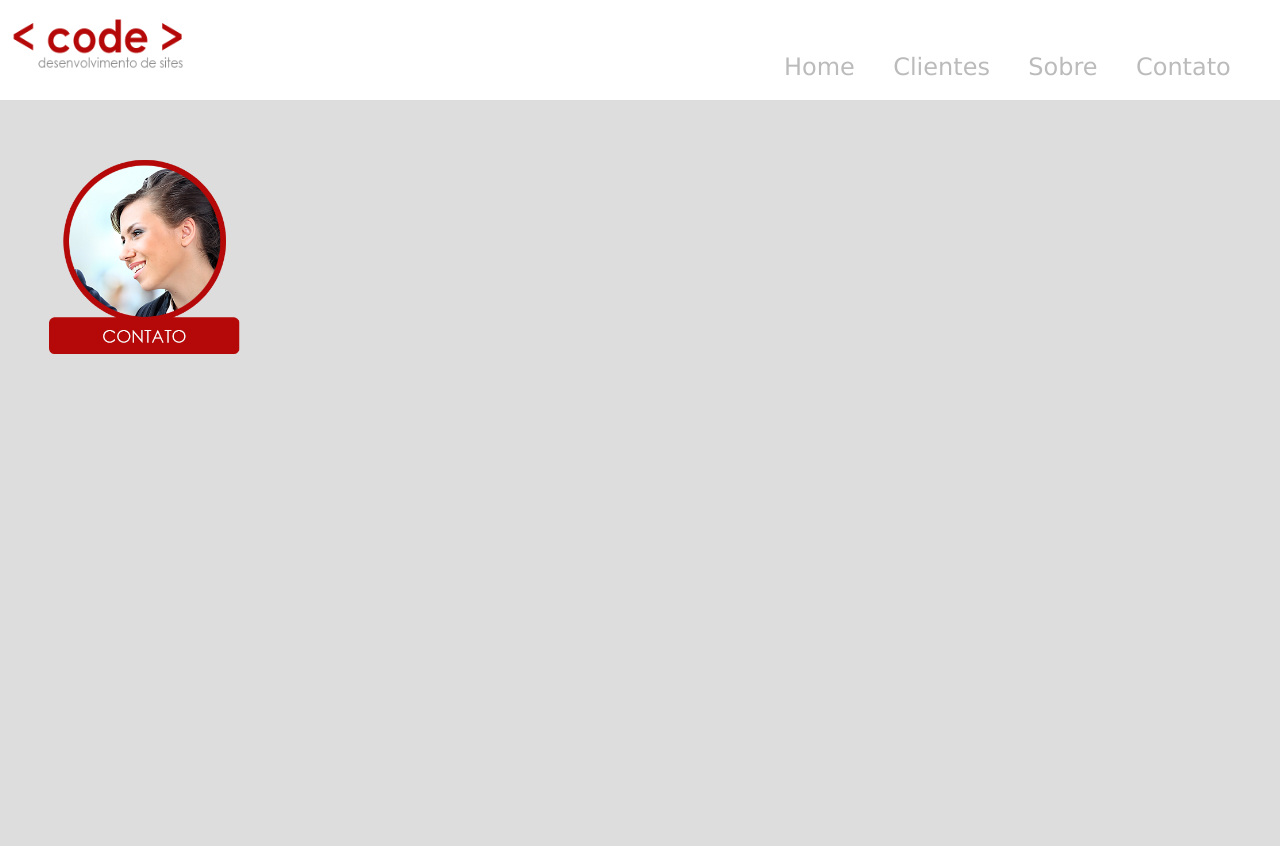
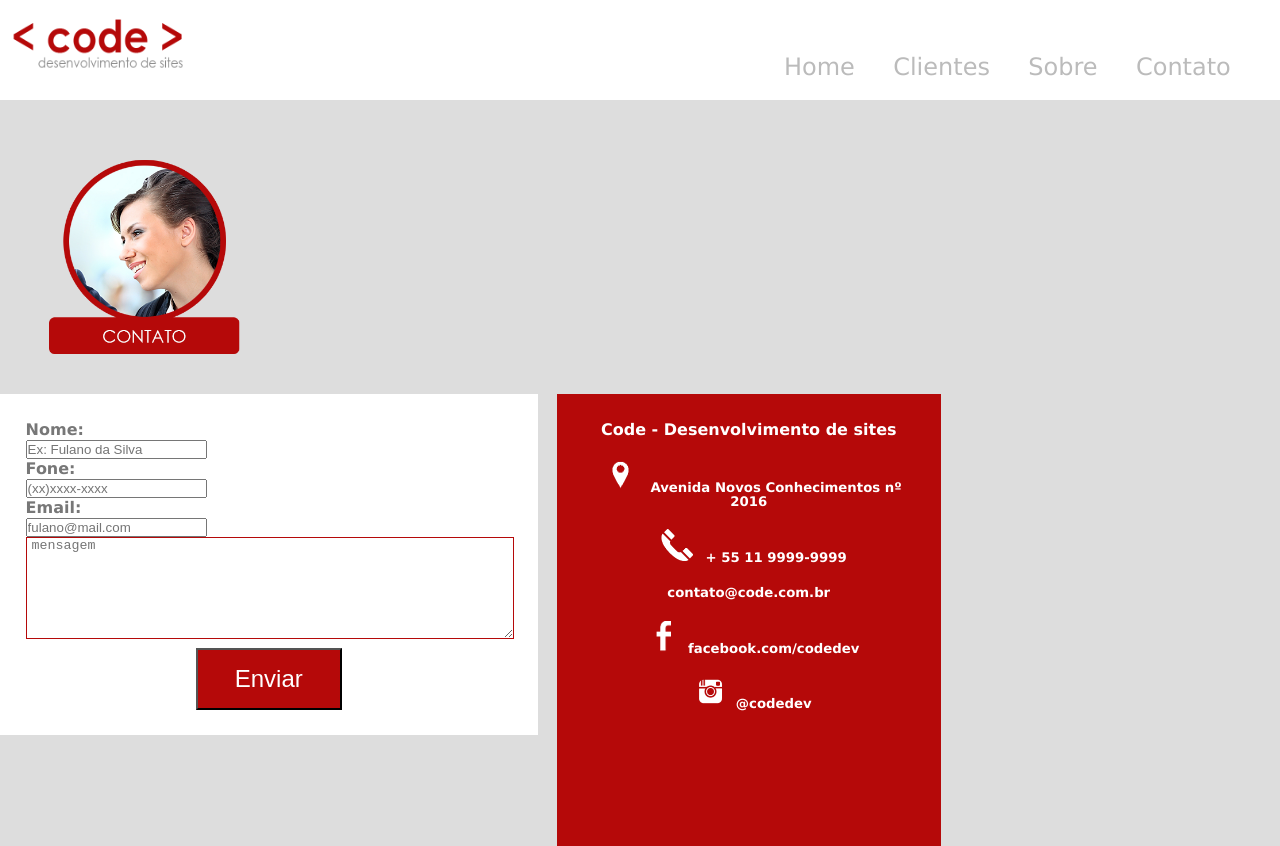
Before and after one commit to Murilo57/HTML-CSS-Bradesco, a plain HTML site: page Site_Final/contato.html in a window 1280 px wide. Before the commit the page ends 800 px from the top, so only its background shows below. Drawn offline with Linux system fonts and the light colour scheme.

Commit message:
Site finalizado

```diff
--- a/Site_Final/contato.html
+++ b/Site_Final/contato.html
@@ -30,4 +30,36 @@
         <div class="img-titulo">
             <img src="img/contato.png" alt="imagem de sobre">
         </div>
+
+        <section id="txt-contato">
+            <form name="meu_form" id="meu_form">
+                <p class="nome">
+                    <label for="nome">Nome:</label> <br>
+                    <input type="text" id="nomeid" placeholder="Ex: Fulano da Silva" required="required" name="nome">
+                </p>
+                <p class="fone">
+                    <label for="fone">Fone:</label> <br>
+                    <input type="phone" name="fone" id="foneid" placeholder="(xx)xxxx-xxxx">
+                </p>
+                <p>
+                    <label for="email">Email:</label> <br>
+                    <input type="email" id="emailid" placeholder="fulano@mail.com" name="email" required="required">
+                </p>
+                <p>
+                    <textarea placeholder="mensagem" required="required"></textarea>
+                </p>
+                <button type="submit" form="meu_form">Enviar</button>
+            </form>
+
+            <div id="conta-data">
+                <h4>Code - Desenvolvimento de sites</h4>
+                <h5><img src="img/icoadress.png" alt="endereço"> Avenida Novos Conhecimentos nº 2016</h5>
+                <h5><img src="img/icoTelefone.png" alt="Telefone"> + 55 11 9999-9999</h5>
+                <h5>contato@code.com.br</h5>
+                <h5><img src="img/icoface.png" alt="facebook">facebook.com/codedev</h5>
+                <h5><img src="img/icoinsta.png" alt="instagram">@codedev</h5>
+            </div>
+        </section>
+    </div>
 </body>
+</html>
--- a/Site_Final/css/style.css
+++ b/Site_Final/css/style.css
@@ -159,3 +159,20 @@ footer .footer-text a {color: #fff}
 #txt-sobre dl {width: 50%;}
 #img-conteudo-sobre {width: 45%; position: relative; float: left; padding: 2%;}
 #img-conteudo-sobre img {width: 100%;}
+
+/*Definindo as propriedades da pagina de contato*/
+#txt-contato {width: 100%; height: 100%;}
+
+#txt-contato form {width: 38%; position: relative; float: left; background-color: #fff; padding: 2%;}
+
+#txt-contato form label {font-weight: bold;}
+#txt-contato from input {max-wdith: 100; width: 99%; height: 30px; margin-top: 10px; margin-bottom: 15px; border: solid #b50909 1px; padding-left: 1%;}
+
+#txt-contato form textarea {max-width: 100%; width: 99%; border: solid #b50909 1px; padding-left: 1%; min-height: 100px;}
+
+#txt-contato form button {width: 30%; height: auto; cursor: pointer; background-color: #b50909; color:#fff; font-size: 1.5em; padding: 15px 0 15px 0; margin-left: 35%; margin-top: 1%;}
+
+#txt-contato #conta-data {width: 26%; position: relative; float: left; padding: 2%; background-color: #b50909; color: #fff; top: 5%; margin-left: 1.5%; height: 400px; text-align: center;}
+#txt-contato #conta-data h3 {color: #fff; text-align: center;}
+#txt-contato #conta-data h5 { margin-top: 6%; margin-bottom: 4%; vertical-align: middle;}
+#txt-contato #conta-data h5 img {width: 50px;}
```
Also changed, not shown: Site_Final/about.html (+3 -0 lines).
